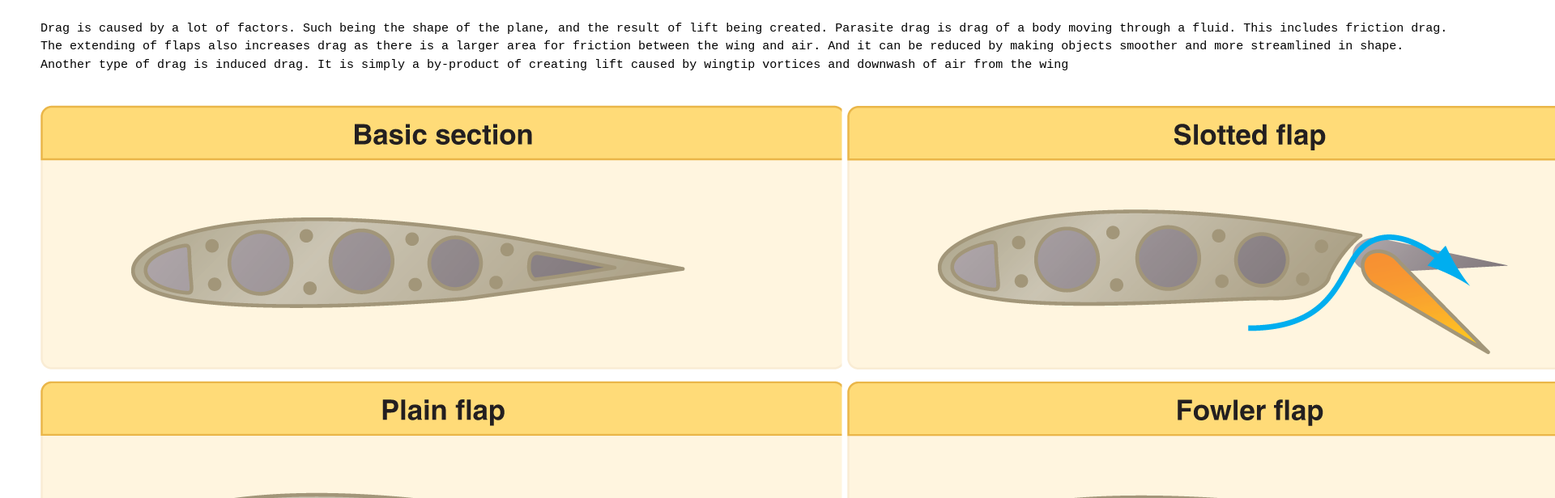
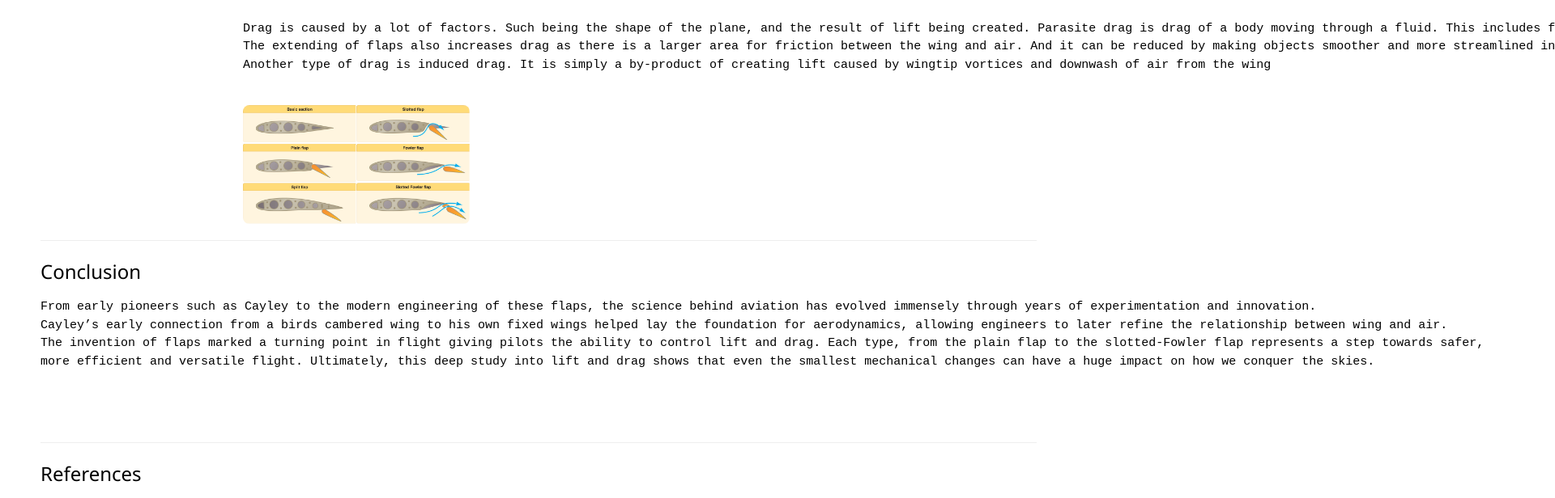
Before and after one commit to FEPSFY6922852/FY6922852, a plain HTML site: page index.html in a window 1280 px wide. Shown: the part 1940-2556 px from the top of the page at 81% size, 1920 px wide, since content can reach past the window. Drawn offline with nearby package versions, Linux system fonts and the light colour scheme; no server answers.

Commit message:
Update index.html
attempt photo fix

```diff
--- a/index.html
+++ b/index.html
@@ -28,6 +28,20 @@
                 background-color: #dddddd;
 
               }
+            .analysis-container {
+                display: flex:
+                align-items: flex-start;
+                gap: 20px;
+                margin-left: 250px;
+            }
+            .analysis-text {
+                flex: 2;
+            }
+            .analysis-image img{
+              max-width: 280px;
+              height : auto;
+              border-radius: 8px;
+            }
 </style>
   <button id="colorButton">Click me to change colour</button>
 
@@ -114,7 +128,8 @@ and Francis H Wenham, who was responsible for building the first wind tunnel to
 <hr>
            <h3 id="Analysis and discussion">Analysis and discussion</h3>
 
-<div class="section-container">
+<div class="analysis-container">
+  <div class ="Discussion_InText">
 
 <pre id="Discussion_InText" class="ex1">
 Four primary flap types have been developed over the course of aviation history: Fowler flaps, slotted flaps, split flaps, and plain flaps.
@@ -145,8 +160,10 @@ Drag is caused by a lot of factors. Such being the shape of the plane, and the r
 The extending of flaps also increases drag as there is a larger area for friction between the wing and air. And it can be reduced by making objects smoother and more streamlined in shape.
 Another type of drag is induced drag. It is simply a by-product of creating lift caused by wingtip vortices and downwash of air from the wing
   </pre>
-
+  </div>
+  <div class="analysis-image">
   <img src="commonflaps.png" alt="Visual aid of flaps">
+  </div>
     </div>
 <hr>
           <h3 id="Conclusion">Conclusion</h3>
```
